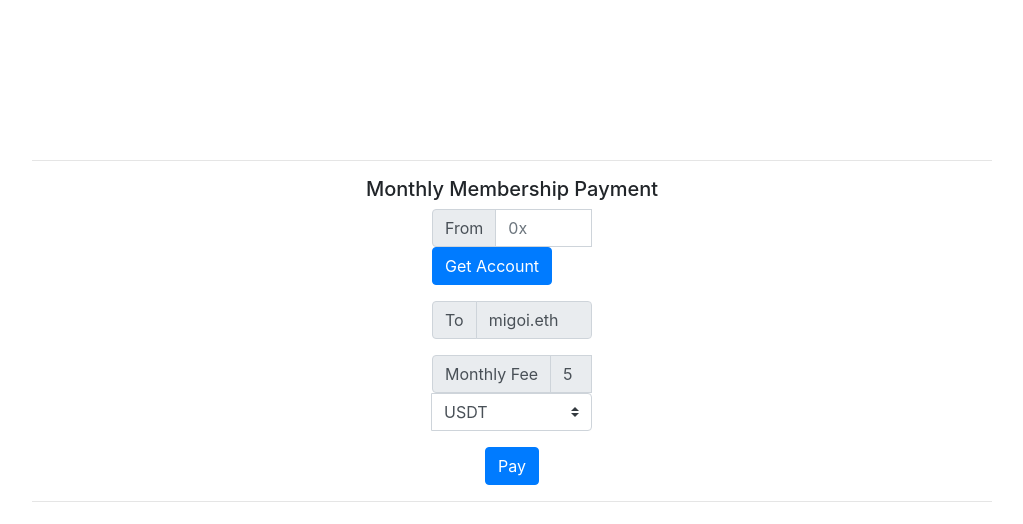
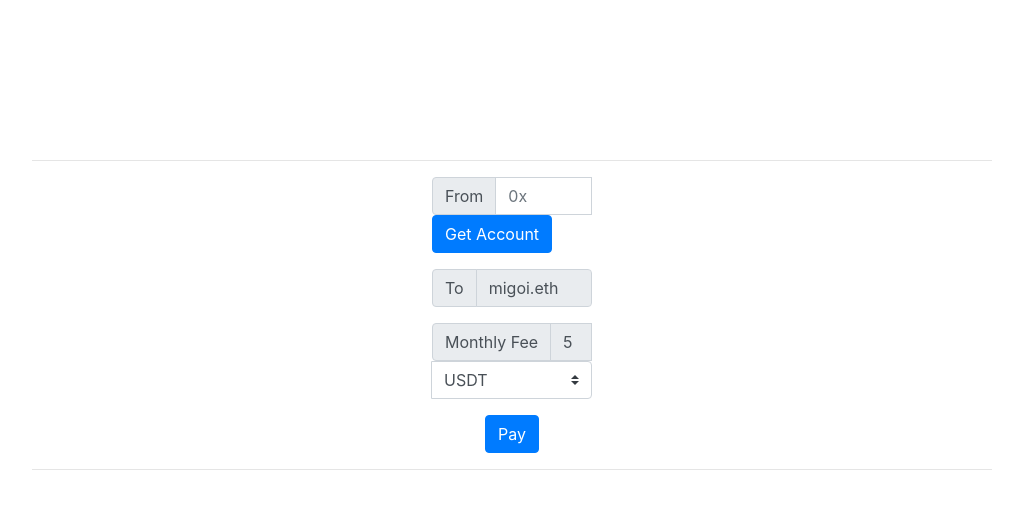
Before and after one commit to vinhbhn/zk, a React (Create React App) app: page / in a window 1280 px wide. Shown: the top 524 px of the page, without its empty margins (128-1151 px from the left). Built offline with nearby package versions, Linux system fonts and the light colour scheme; what web3 would draw is missing.

Commit message:
remove spell

```diff
--- a/public/index.html
+++ b/public/index.html
@@ -3,7 +3,7 @@
   <head>
     <meta charset="utf-8" />
     <meta name="viewport" content="width=device-width, initial-scale=1" />
-    <title>Mi Goi Payment</title>
+    <title>Payment Link</title>
   </head>
   <body>
     <noscript>You need to enable JavaScript to run this app.</noscript>
--- a/src/component/Page1.tsx
+++ b/src/component/Page1.tsx
@@ -61,7 +61,6 @@ export default class Page1 extends React.PureComponent<{}, IState> {
     return (
       <div style={{ margin: '10em' }}>
         <hr />
-        <h5>Monthly Membership Payment</h5>
         <div style={{ padding: '0px 400px' }}>
           <InputGroup className='mb-3'>
             <InputGroup.Prepend>
```
